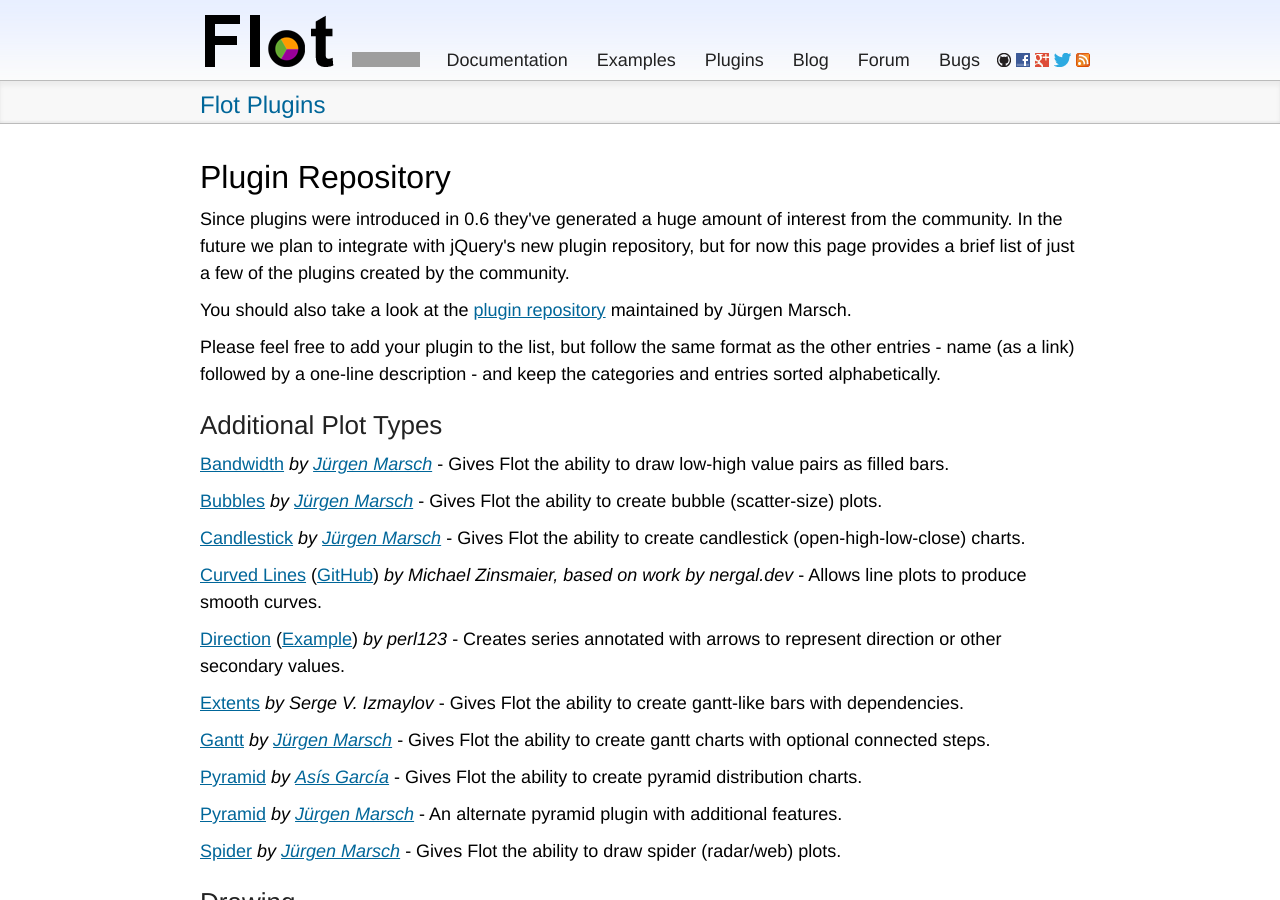
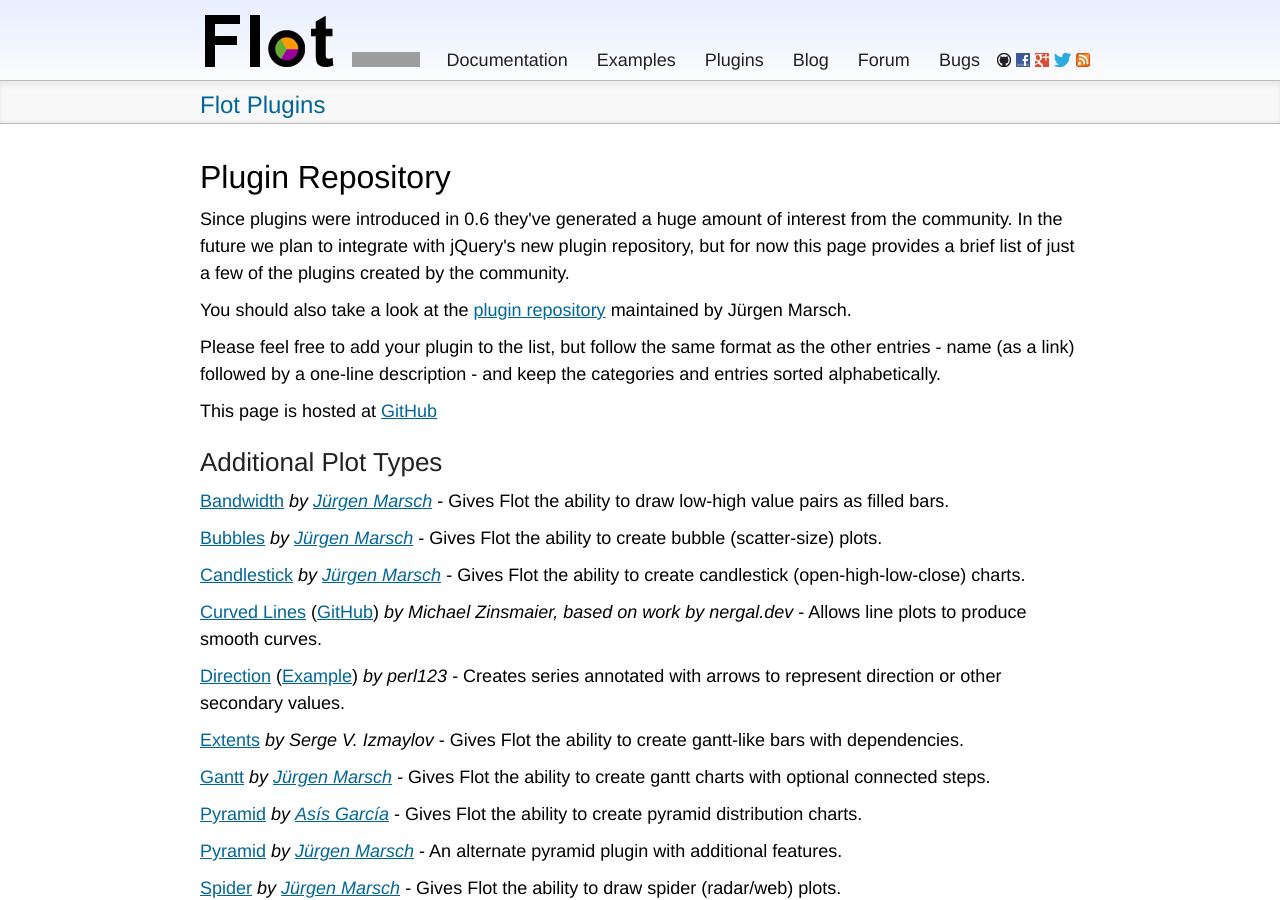
Before and after one commit to flot/flot.github.com, a Jekyll site: the page built from plugins/index.html, in a window 1280 px wide and 900 px high. Built offline with Jekyll 4.4.1, drawn with Linux system fonts in a browser that asks for light colours; Markdown is read by kramdown in place of the engine named in the settings; grey boxes are pictures that could not be loaded.

Commit message:
Add a mention to the repository location

```diff
--- a/plugins/index.html
+++ b/plugins/index.html
@@ -11,6 +11,8 @@
 <p>You should also take a look at the <a href="http://jumflot.jumware.com/examples/pluginsV2.html">plugin repository</a> maintained by Jürgen Marsch.</p>
 
 <p>Please feel free to add your plugin to the list, but follow the same format as the other entries - name (as a link) followed by a one-line description - and keep the categories and entries sorted alphabetically.</p>
+
+<p>This page is hosted at <a href="https://github.com/flot/flot.github.com">GitHub</a></p>
 
 <h3>Additional Plot Types</h3>
 
```
